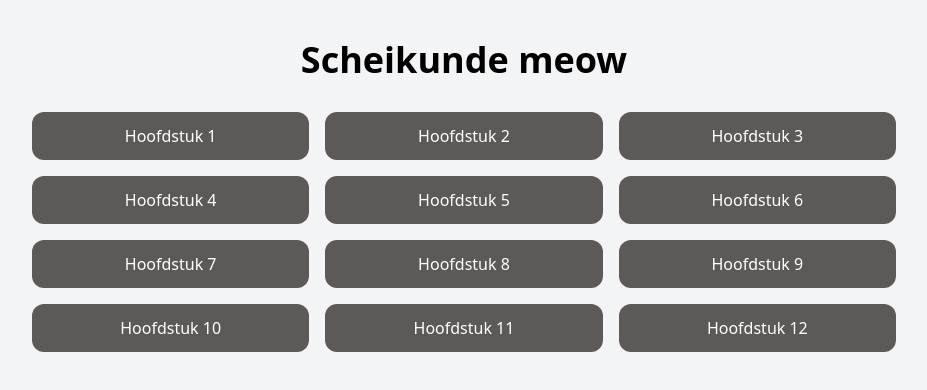
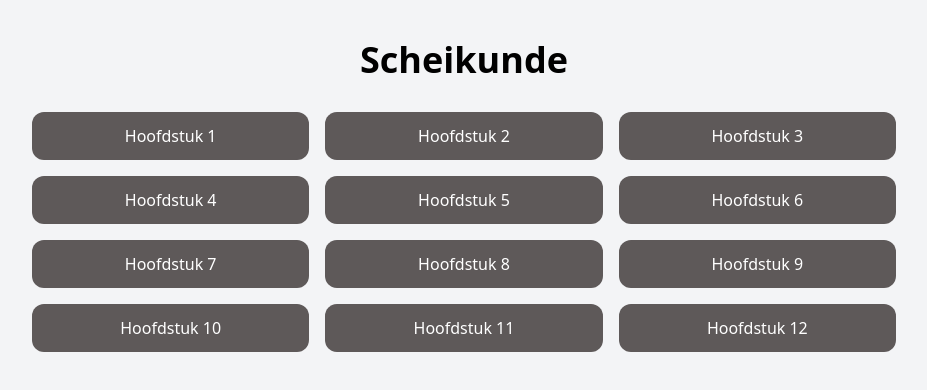
Before and after one commit to school617/scheikunde, a plain HTML site: page index.html in a window 1280 px wide. Shown: the whole page, without its empty margins (176-1103 px from the left). Drawn offline with nearby package versions, Linux system fonts and the light colour scheme.

Commit message:
removed meow

```diff
--- a/index.html
+++ b/index.html
@@ -9,7 +9,7 @@
   <body class="bg-gray-100 min-h-screen flex flex-col items-center">
     <!-- Header -->
     <header class="text-4xl font-bold text-center mt-10 mb-8">
-      Scheikunde meow
+      Scheikunde
     </header>
 
     <!-- Knoppen grid -->
```
